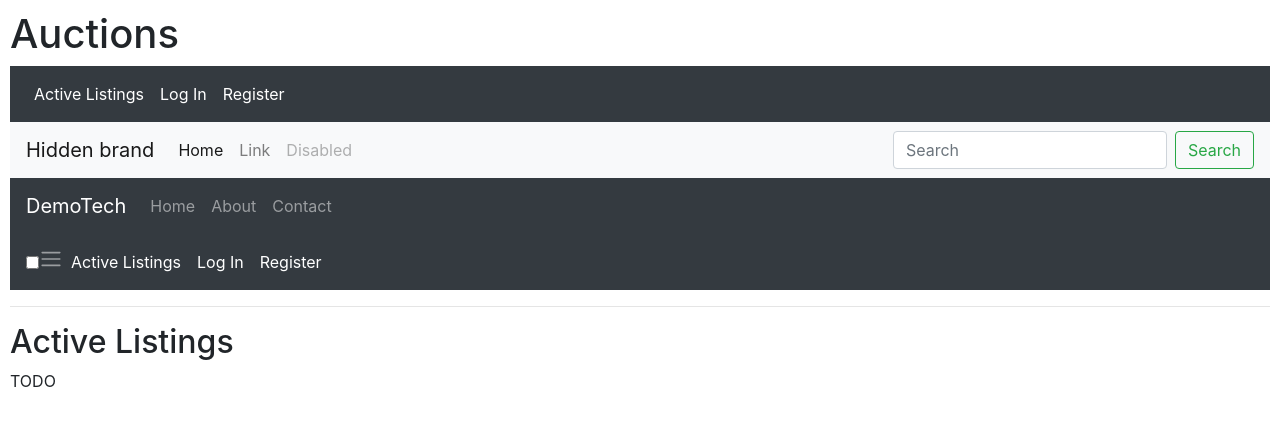
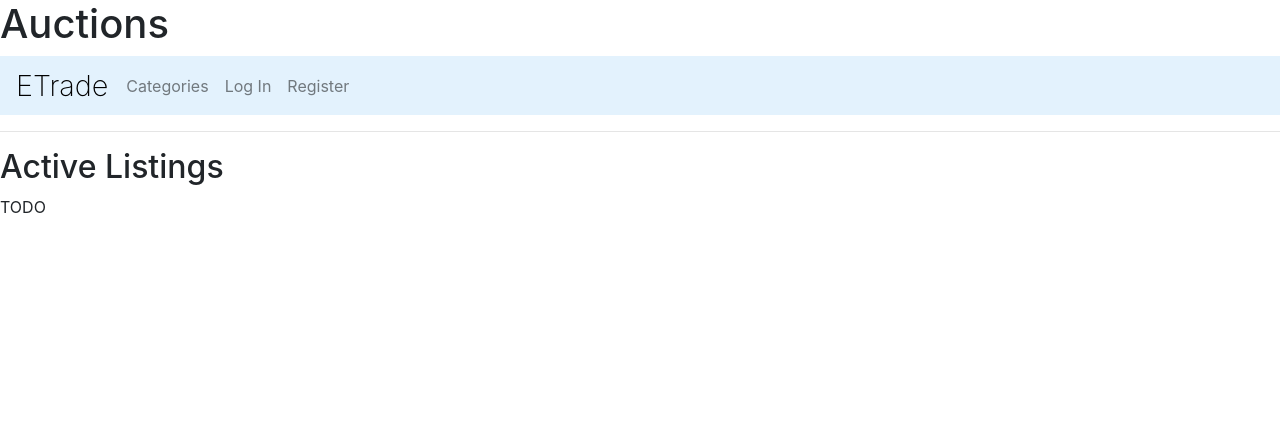
Before and after one commit to Beshoy-Hezky/E-commerce-Auction-Site, a Django app: page / in a window 1280 px wide. Shown: the top 426 px of the page. Run offline with Django 3.2, Linux system fonts and the light colour scheme; some libraries are stand-ins or nearby versions.

Commit message:
F01: Fix categories part of the navbar

```diff
--- a/commerce/auctions/static/auctions/styles.css
+++ b/commerce/auctions/static/auctions/styles.css
@@ -1,3 +1,31 @@
-body {
-    padding: 10px;
-}
+.dropdown {
+    position: relative;
+  }
+
+  .dropdown-content {
+    color: black;
+    display: none;
+    position: absolute;
+    background-color: rgb(227,242,253);
+    min-width: 120px;
+    box-shadow: 0px 8px 16px 0px rgba(0,0,0,0.2);
+    z-index: 1;
+  }
+
+  .dropdown:hover .dropdown-content {
+    display: block;
+  }
+
+  .dropdown-content a {
+    color: white;
+    padding: 12px 16px;
+    text-decoration: none;
+    display: block;
+  }
+
+  .header-title{
+    font-size: 1.8em;
+    font-weight: 200;
+    margin-right: 10px;
+    text-decoration: none
+  }
--- a/commerce/auctions/templates/auctions/layout.html
+++ b/commerce/auctions/templates/auctions/layout.html
@@ -10,110 +10,39 @@
     </head>
     <body>
         <h1>Auctions</h1>
-  <nav class="navbar navbar-expand-sm navbar-dark bg-dark">
-  <button class="navbar-toggler" type="button" data-toggle="collapse" data-target="#navbarNavDropdown" aria-controls="navbarNavDropdown" aria-expanded="false" aria-label="Toggle navigation">
-    <span class="navbar-toggler-icon"></span>
-  </button>
-  <div class="collapse navbar-collapse" id="navbarTogglerDemo01">
+
+<nav class="navbar navbar-expand-sm navbar-light" style="background-color: #e3f2fd;">
+  <a href="{% url 'index' %}" class = "header-title" style="text-decoration: none;  color: Black;">ETrade</a>
+  <div class="navbar-collapse">
     <ul class="navbar-nav">
+    <li class="nav-item dropdown">
+        <a class="nav-link" href="#" onclick="return false;">Categories</a>
+        <div class="dropdown-content">
+          <a class="dropdown-item" href="#">Dropdown Item 1</a>
+          <a class="dropdown-item" href="#">Dropdown Item 2</a>
+          <a class="dropdown-item" href="#">Dropdown Item 3</a>
+        </div>
+      </li>
       {% if user.is_authenticated %}
-      <li class="nav-item active">
-        <a class="nav-link" href="{% url 'index' %}">Active Listings<span class="sr-only">(current)</span></a>
-      </li>
-      <li class="nav-item active">
+
+      <li class="nav-item">
         <a class="nav-link" href="{% url 'create' %}">Create Listing <span class="sr-only">(current)</span></a>
       </li>
-      <li class="nav-item active">
+      <li class="nav-item">
         <a class="nav-link" href="{% url 'logout' %}">Log Out <span class="sr-only">(current)</span></a>
       </li>
       {% else %}
-      <li class="nav-item active">
-        <a class="nav-link" href="{% url 'index' %}">Active Listings<span class="sr-only">(current)</span></a>
-      </li>
-      <li class="nav-item active">
+
+      <li class="nav-item">
         <a class="nav-link" href="{% url 'login' %}">Log In<span class="sr-only">(current)</span></a>
       </li>
-      <li class="nav-item active">
+      <li class="nav-item">
         <a class="nav-link" href="{% url 'register' %}">Register<span class="sr-only">(current)</span></a>
       </li>
       {% endif %}
     </ul>
   </div>
 </nav>
-
-
-        <nav class="navbar navbar-expand-lg navbar-light bg-light">
-  <button class="navbar-toggler" type="button" data-toggle="collapse" data-target="#navbarTogglerDemo01" aria-controls="navbarTogglerDemo01" aria-expanded="false" aria-label="Toggle navigation">
-    <span class="navbar-toggler-icon"></span>
-  </button>
-  <div class="collapse navbar-collapse" id="navbarTogglerDemo01">
-    <a class="navbar-brand" href="#">Hidden brand</a>
-    <ul class="navbar-nav mr-auto mt-2 mt-lg-0">
-      <li class="nav-item active">
-        <a class="nav-link" href="#">Home <span class="sr-only">(current)</span></a>
-      </li>
-      <li class="nav-item">
-        <a class="nav-link" href="#">Link</a>
-      </li>
-      <li class="nav-item">
-        <a class="nav-link disabled" href="#">Disabled</a>
-      </li>
-    </ul>
-    <form class="form-inline my-2 my-lg-0">
-      <input class="form-control mr-sm-2" type="search" placeholder="Search" aria-label="Search">
-      <button class="btn btn-outline-success my-2 my-sm-0" type="submit">Search</button>
-    </form>
-  </div>
-</nav>
-
-
-<nav class="navbar navbar-dark bg-dark navbar-expand-md">
-    <a href="#" class="navbar-brand">DemoTech</a>
-    <button class="navbar-toggler" data-bs-toggle="collapse" data-bs-target="#navbar">
-        <span class="navbar-toggler-icon"></span>
-    </button>
-    <div class="navbar-collapse collapse" id="navbar">
-        <ul class="navbar-nav">
-            <li class="nav-item"><a href="#" class="nav-link">Home</a></li>
-            <li class="nav-item"><a href="#" class="nav-link">About</a></li>
-            <li class="nav-item"><a href="#" class="nav-link">Contact</a></li>
-        </ul>
-    </div>
-</nav>
-
-
-<nav class="navbar navbar-expand-sm navbar-dark bg-dark">
-  <input type="checkbox" id="navbar-toggle" class="navbar-toggler-checkbox">
-  <label for="navbar-toggle" class="navbar-toggler-label">
-    <span class="navbar-toggler-icon"></span>
-  </label>
-  <div class="navbar-collapse">
-    <ul class="navbar-nav">
-      {% if user.is_authenticated %}
-      <li class="nav-item active">
-        <a class="nav-link" href="{% url 'index' %}">Active Listings<span class="sr-only">(current)</span></a>
-      </li>
-      <li class="nav-item active">
-        <a class="nav-link" href="{% url 'create' %}">Create Listing <span class="sr-only">(current)</span></a>
-      </li>
-      <li class="nav-item active">
-        <a class="nav-link" href="{% url 'logout' %}">Log Out <span class="sr-only">(current)</span></a>
-      </li>
-      {% else %}
-      <li class="nav-item active">
-        <a class="nav-link" href="{% url 'index' %}">Active Listings<span class="sr-only">(current)</span></a>
-      </li>
-      <li class="nav-item active">
-        <a class="nav-link" href="{% url 'login' %}">Log In<span class="sr-only">(current)</span></a>
-      </li>
-      <li class="nav-item active">
-        <a class="nav-link" href="{% url 'register' %}">Register<span class="sr-only">(current)</span></a>
-      </li>
-      {% endif %}
-    </ul>
-  </div>
-</nav>
-
         <hr>
         {% block body %}
         {% endblock %}
```
